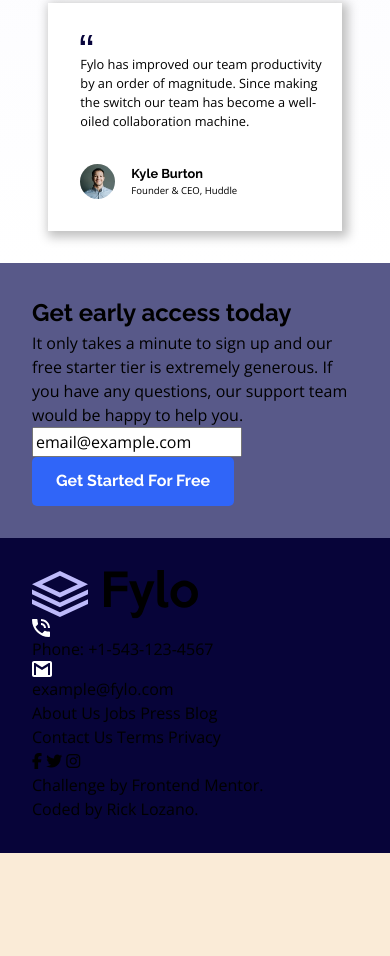
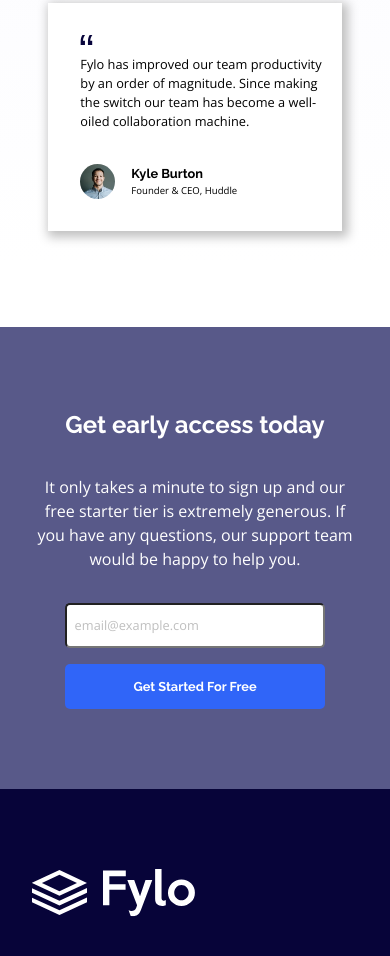
Before and after one commit to joyrexjrl/Fylo-landing-page-with-two-column-layout, a plain HTML site: page index.html in a window 390 px wide. Shown: the part 1731-2687 px from the top of the page. Before the commit the page ends 2584 px from the top, so only its background shows below. Drawn offline with nearby package versions, Linux system fonts and the light colour scheme.

Commit message:
mobile layout complete
completed mobile layout, created white logo for footer.

```diff
--- a/index.html
+++ b/index.html
@@ -14,9 +14,9 @@
 </head>
 <body>
   <main class="container">
-    <nav class="navbar indent">
+    <nav class="navbar indent flex">
       <img class="logo" src="images/logo.svg" alt="logo">
-      <div class="nav-btns">
+      <div class="nav-btns flex">
         <a href="#">Features</a>
         <a href="#">Team</a>
         <a href="#">Sign In</a>
@@ -30,7 +30,7 @@
         <p>Fylo stores your most important files in one secure location.
         Access them wherever you need, share and collaborate with friends,
         family, and co-workers.</p>
-        <form class="hero-email-form" action="#">
+        <form class="hero-email-form flex" action="#">
           <input type="email" name="email" value="Enter your email">
           <input type="submit" value="Get Started">
         </form>
@@ -46,7 +46,7 @@
         covered for all of your file storage needs.</p>
         <p>Securely share files and folders with friends, family and colleagues for
         live collaboration. No email attachments required!</p>
-        <div class="fylo-arrow">
+        <div class="fylo-arrow flex">
           <p>See how Fylo works</p>
           <img src="images/icon-arrow.svg" alt="fylo arrow">
         </div>
@@ -55,7 +55,7 @@
           <img class="test-quote" src="images/icon-quotes.svg" alt="quotes">
           <p>Fylo has improved our team productivity by an order of magnitude. Since
           making the switch our team has become a well-oiled collaboration machine.</p>
-          <div class="avatar">
+          <div class="avatar flex">
             <img class="avatar-pic" src="images/avatar-testimonial.jpg" alt="avatar">
             <div class="avatar-info">
               <h3>Kyle Burton</h3>
@@ -72,44 +72,50 @@
         <p>It only takes a minute to sign up and our free starter tier is extremely generous.
         If you have any questions, our support team would be happy to help you.</p>
       </div>
-      <form class="contact-form" action="#">
+      <form class="contact-form flex" action="#">
         <input type="email" name="email" value="email@example.com">
         <input type="submit" value="Get Started For Free">
       </form>
 
     </section>
 
-    <footer class="footer indent">
-      <div class="footer-contact">
-        <img class="footer-logo" src="images/logo.svg" alt="logo">
-        <div class="footer-phone">
+    <footer class="footer indent flex">
+      <div class="footer-contact flex">
+        <img class="footer-logo" src="images/logo-footer.svg" alt="logo">
+        <div class="footer-phone flex">
           <img src="images/icon-phone.svg" alt="phone pic">
           <p>Phone: +1-543-123-4567</p>
         </div>
-        <div class="footer-email">
+        <div class="footer-email flex">
           <img src="images/icon-email.svg" alt="email pic">
           <p>example@fylo.com</p>
         </div>
       </div>
 
-      <div class="footer-about-row">
+      <div class="footer-about-row flex">
         <a href="#">About Us</a>
         <a href="#">Jobs</a>
         <a href="#">Press</a>
         <a href="#">Blog</a>
       </div>
 
-      <div class="footer-contact-row">
+      <div class="footer-contact-row flex">
         <a href="#">Contact Us</a>
         <a href="#">Terms</a>
         <a href="#">Privacy</a>
       </div>
 
-      <div class="footer-social-links-row">
-        <div class="social-links">
-          <i class="fa-brands fa-facebook-f"></i>
-          <i class="fa-brands fa-twitter"></i>
-          <i class="fa-brands fa-instagram"></i>
+      <div class="footer-social-links-row flex">
+        <div class="social-links flex">
+          <div class="fa-container">
+            <i class="fa-brands fa-facebook-f"></i>
+          </div>
+          <div class="fa-container">
+            <i class="fa-brands fa-twitter"></i>
+          </div>
+          <div class="fa-container">
+            <i class="fa-brands fa-instagram"></i>
+          </div>
         </div>
         <div class="attribution">
           Challenge by <a href="https://www.frontendmentor.io?ref=challenge" target="_blank">Frontend Mentor</a>.<br>
--- a/style.css
+++ b/style.css
@@ -105,11 +105,18 @@ input[type="submit"]{
     padding: .8rem 1.5rem;
     border: none;
     border-radius: 5px;
+    cursor: pointer;
 }
 
 a{
     color: black;
     text-decoration: none;
+    cursor: pointer;
+    transition: .2s ease-in;
+}
+
+.flex{
+    display: flex;
 }
 
 .container{
@@ -124,7 +131,6 @@ a{
 }
 
 .navbar{
-    display: flex;
     justify-content: space-between;
     align-items: center;
 }
@@ -135,7 +141,6 @@ a{
 
 .nav-btns{
     font-size: .8rem;
-    display: flex;
     gap: 1.5rem;
 }
 
@@ -149,7 +154,6 @@ a{
 }
 
 .hero-email-form{
-    display: flex;
     flex-direction: column;
     gap: 1rem;
 }
@@ -170,6 +174,7 @@ a{
     position: relative;
     z-index: 10;
     background-image: linear-gradient(var(--light-grayish-blue), white);
+    margin-bottom: 4rem;
 }
 
 .mobile-bg{
@@ -198,13 +203,13 @@ a{
 }
 
 .fylo-arrow{
-    display: flex;
     width: 39%;
     align-items: center;
     margin-inline: auto;
     gap: .5rem;
     border-bottom: 1px solid var(--moderate-cyan);
     padding-bottom: .2rem;
+    cursor: pointer;
 }
 
 .testimonial{
@@ -226,7 +231,6 @@ a{
 }
 
 .avatar{
-    display: flex;
     align-items: center;
     gap: 1rem;
 }
@@ -247,8 +251,103 @@ a{
 
 .contact{
     background-color: var(--desaturated-blue);
+    padding: 5rem 2rem;
+}
+
+.contact-info{
+    text-align: center;
+}
+
+.contact-info h2,
+.contact-info p{
+    color: white;
+    padding-bottom: 2rem;
+}
+
+.contact-form{
+    width: 80%;
+    margin-inline: auto;
+    flex-direction: column;
+    gap: 1rem;
+}
+
+.contact-form input[type="email"]{
+    color: var(--light-gray);
+    font-size: .8rem;
+    padding: .7rem .5rem;
+    border-radius: 5px;
+}
+
+.contact-form input[type="submit"]{
+    font-size: .8rem;
 }
 
 .footer{
     background-color: var(--very-dark-blue);
+    color: white;
+    flex-direction: column;
+    gap: 3rem;
 }
+
+.footer-logo{
+    width: 50%;
+    fill: white;
+    margin: 3rem 0;
+}
+
+.footer-contact,
+.footer-about-row,
+.footer-contact-row,
+.footer-social-links-row{
+    flex-direction: column;
+    gap: 1rem;
+}
+
+.footer-phone,
+.footer-email{
+    align-items: center;
+    gap: 1rem;
+}
+
+.footer-social-links-row{
+    justify-content: center;
+    align-items: center;
+}
+
+.social-links{
+    gap: 1rem;
+}
+
+.fa-container{
+    position: relative;
+    width: 30px;
+    height: 30px;
+    border: 1px solid white;
+    border-radius: 50px;
+    cursor: pointer;
+    transition: .2s ease-in;
+}
+
+.fa-container:hover{
+    color: var(--bright-blue);
+    border: 1px solid var(--bright-blue);
+}
+
+.fa-brands{
+    position: absolute;
+    top: 50%;
+    left: 50%;
+    transform: translate(-50%, -50%);
+}
+
+.footer a{
+    color: white;
+}
+
+a:hover{
+    color: var(--bright-blue);
+}
+
+.attribution{
+    text-align: center;
+}
```
Also changed, not shown: images/logo-footer.svg (added).
